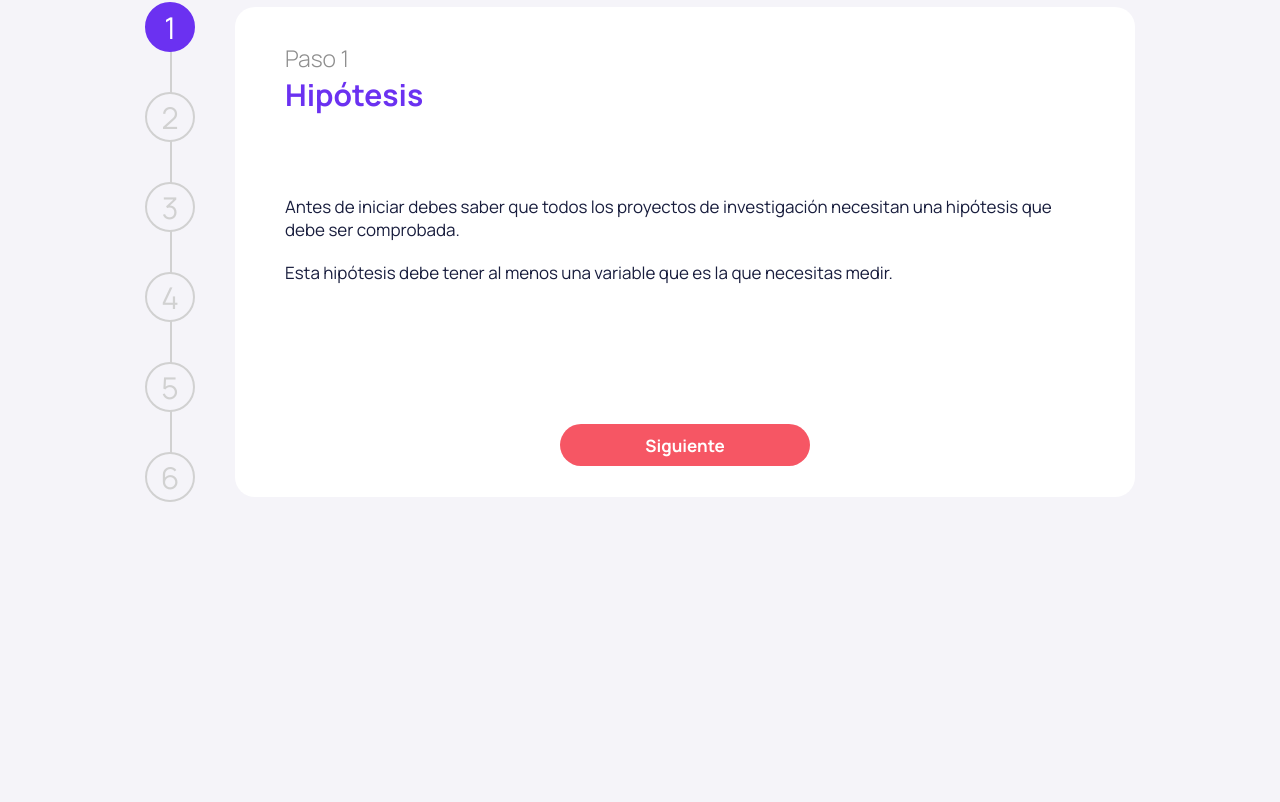
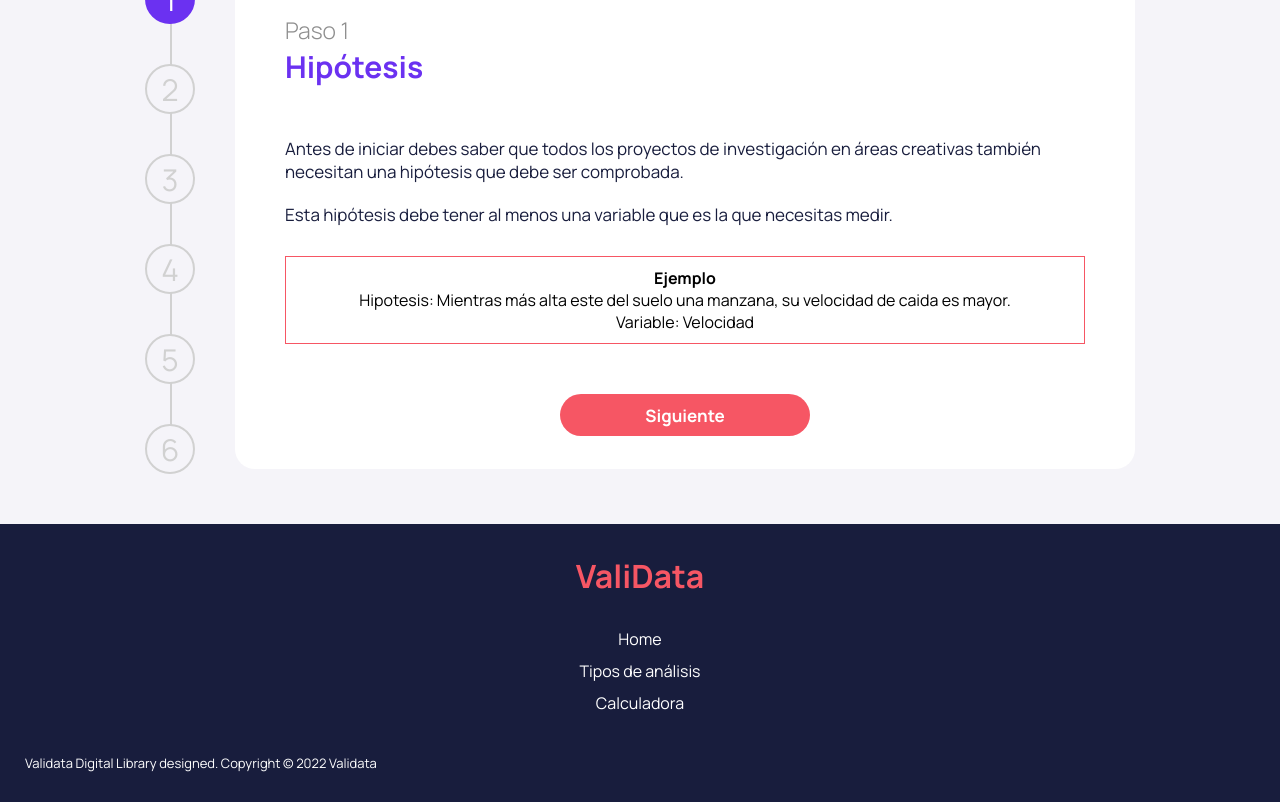
Before and after one commit to nataliaortizvi/pdg, a Vue app: page / in a window 1280 px wide. Shown: the part 840-1642 px from the top of the page. Before the commit the page ends 1392 px from the top, so only its background shows below. Built offline with nearby package versions, Linux system fonts and the light colour scheme.

Commit message:
helper 2.0

```diff
--- a/src/App.vue
+++ b/src/App.vue
@@ -52,12 +52,8 @@ export default {
     <h1 class="logo">ValiData</h1>
     <nav>
       <RouterLink to="/" id="linkss" class="link">Home</RouterLink>
-      <RouterLink to="/analisis" id="linkss" class="link"
-        >Tipos de análisis</RouterLink
-      >
-      <RouterLink to="/calculadora" id="linkss" class="link"
-        >Calculadora</RouterLink
-      >
+      <RouterLink to="/analisis" id="linkss" class="link">Tipos de análisis</RouterLink>
+      <RouterLink to="/calculadora" id="linkss" class="link">Calculadora</RouterLink>
     </nav>
   </header>
 
@@ -67,7 +63,21 @@ export default {
   </Modal>
 
   <!------------------------BODY------------------------->
+  <!-----------------------FOOTER------------------------>
   <RouterView />
+  <footer>
+    <div class="footer">
+      <h1 class="logo logoFooter">ValiData</h1>
+      <div class="footer__links">
+        <RouterLink to="/" id="linkss" class="linkWhite">Home</RouterLink>
+        <RouterLink to="/analisis" id="linkss" class="linkWhite">Tipos de análisis</RouterLink>
+        <RouterLink to="/calculadora" id="linkss" class="linkWhite">Calculadora</RouterLink>
+      </div>
+      <div class="footer__CR">
+        <p class="copyright">Validata Digital Library designed. Copyright © 2022 Validata</p>
+      </div>
+    </div>
+  </footer>
 </template>
 
 
@@ -96,4 +106,39 @@ export default {
   width: 800px;
 }
 
+.footer {
+  background-color: $MainColorBlue;
+  display: flex;
+  flex-direction: column;
+  align-items: center;
+
+  .logoFooter {
+    margin-top: 30px;
+  }
+  &__links {
+    display: flex;
+    flex-direction: column;
+    align-items: center;
+    margin: 30px 0px;
+
+    .linkWhite {
+      color: $White;
+      margin-bottom: 10px;
+    }
+  }
+
+  &__CR {
+    display: flex;
+    flex-direction: column;
+    align-items: flex-start;
+    width: 100vw;
+    margin-bottom: 30px;
+
+    .copyright {
+      color: $White;
+      margin-left: 25px;
+      font-size: 13px;
+    }
+  }
+}
 </style>
--- a/src/components/CardPaperSmall.vue
+++ b/src/components/CardPaperSmall.vue
@@ -1,12 +1,49 @@
 <script>
 //js
+import Modal from "../components/Modal.vue";
+import CardResume from "../components/CardResume.vue";
 
 export default {
+  components: {
+    Modal,
+    CardResume,
+  },
+
+  data() {
+    return {
+      showModalResume: false,
+      currentResume: {},
+      currentPosition,
+    };
+  },
+
   props: {
     name: String,
     papers: {
       type: Array,
-      default: () => ["title", "author", "about", "year"],
+      default: () => [
+        "title",
+        "author",
+        "about",
+        "year",
+        "definition",
+        "requirements",
+        "formula",
+        "definitionFormula",
+        "context",
+      ],
+    },
+  },
+
+  methods: {
+    //modal resume cards
+    openModalResume() {
+      this.showModalResume = true;
+      console.log(this.papers[0]);
+    },
+
+    closeModalResume() {
+      this.showModalResume = false;
     },
   },
 };
@@ -14,12 +51,27 @@ export default {
 
 
 <template>
-  <section class="cardContainer" v-for="paper in papers" :key="paper.title">
-    <h2 class="titleTxt">{{ paper.title }}</h2>
+  <section
+    class="cardContainer"
+    v-for="paper in papers"
+    :key="paper.title"
+    @click="openModalResume"
+    >
+    <h2 class="titleTxt">{{ paper.title}}</h2>
     <p class="authorTxt">{{ paper.author }}</p>
     <p class="aboutTxt">{{ paper.about }}</p>
     <p class="yearTxt">{{ paper.year }}</p>
   </section>
+
+  <Modal
+      class="modalResume"
+      :showButton="true"
+      v-if="this.showModalResume"
+      @close="closeModalResume"
+    >
+      <CardResume :title="paper.title" v-for="paper in papers"
+    :key="paper.title"> </CardResume>
+    </Modal>
 </template>
 
 
@@ -44,9 +96,8 @@ export default {
     transform: scale(1.03);
   }
 
-
   .titleTxt {
-     color: $SecondPink;
+    color: $SecondPink;
   }
 
   .authorTxt {
@@ -55,10 +106,17 @@ export default {
   .yearTxt {
     color: $Hint;
     position: absolute;
-    right: 30px
+    right: 30px;
   }
+}
 
-
-
+.modalResume {
+  display: flex;
+  position: fixed;
+  width: 100%;
+  height: 100%;
+  top: 0px;
+  left: 0px;
+  bottom: 0px;
 }
 </style>
--- /dev/null
+++ b/src/components/CardResume.vue
@@ -0,0 +1,30 @@
+
+<script>
+export default {
+
+    props: {
+        title: String,
+        definition: String,
+        requirements: String,
+        formula: String,
+        definitionFormula: String,
+        context: String,
+  },
+
+  methods: {
+    prueba() {
+      console.log(this.title)
+    },
+  },
+};
+</script>
+
+<template>
+    <h1>{{this.title}}</h1>
+    <h1>hola</h1>
+    <button @click="pruebaa">prueba</button>
+</template>
+
+<style>
+
+</style>
--- a/src/components/Help.vue
+++ b/src/components/Help.vue
@@ -9,9 +9,12 @@ export default {
           paso: "Paso 1",
           nombre: "Hipótesis",
           descripOne:
-            "Antes de iniciar debes saber que todos los proyectos de investigación necesitan una hipótesis que debe ser comprobada.",
+            "Antes de iniciar debes saber que todos los proyectos de investigación en áreas creativas también necesitan una hipótesis que debe ser comprobada.",
           descripTwo:
             "Esta hipótesis debe tener al menos una variable que es la que necesitas medir.",
+          descripThree: 'Ejemplo',
+          descripFour: 'Hipotesis: Mientras más alta este del suelo una manzana, su velocidad de caida es mayor.',
+          descripFive: 'Variable: Velocidad',
         },
         {
           num: 2,
@@ -23,8 +26,8 @@ export default {
             "La hipotesis alternativa es el enunciado de lo que quieres afirmar o demostrar con la validación.",
           descripThree:
             "La hipótesis nula es lo contrario a la hipótesis alternartiva",
-          descripFour: "Las manzana caen del árbol  debido a la gravedad.",
-          descripFive: "Las manzanas NO caen del arból debido a la gravedad",
+          descripFour: "Las manzana caen del árbol más rápido si estan más altas.",
+          descripFive: "Las manzanas NO caen del árbol más rápido su estan más altas",
           descripSix: "Ejemplo",
         },
         {
@@ -35,9 +38,9 @@ export default {
             "Cuando tengas esto definido, podrás buscar en la barra de busqueda de Validata la variable que necesitas medir",
           descripTwo: "Así conocerás diferentes formas de medir esa variable",
           descripThree: "Ejemplo",
-          descripFour: "La confianza se puede medir por la confiabilidad:",
+          descripFour: "La velocidad es el cambio de posición dividido el tiempo",
           descripFive:
-            "Confiabilidad = capacidades + benevolencia + integridad",
+            "Velocidad: cambio de posición / tiempo",
         },
         {
           num: 4,
@@ -47,7 +50,7 @@ export default {
             "Validata te mostrará cuál será el mejor tipo de análisis para validar la hipótesis y así puedas desarrollar el expriemento y obtener los datos a analizar.",
           descripTwo: "Ejemplo",
           descripThree:
-            "Para analizar 2 grupos con igual cantidad de elementos usa:",
+            "Puedes hacer un Paired T-test con dos grupos de igual cantidad de manzanas, uno que esta más alto que el otro y recolectar los datos con cada uno",
           descripFour: "Paired T-test",
         },
         {
@@ -134,6 +137,11 @@ export default {
           <div class="cardInfo__descrip">
             <p class="descripOne">{{ step.descripOne }}</p>
             <p class="descripTwo">{{ step.descripTwo }}</p>
+            <div class="cardInfo__ejemploOne">
+              <strong><p class="descripThree">{{ step.descripThree}}</p></strong>
+              <p>{{ step.descripFour}}</p>
+              <p> {{step.descripFive}} </p>
+            </div>
           </div>
           <div class="buttons buttons--buttonOne">
             <button class="btn btn--small" @click="back" v-if="!isFirstStep">
@@ -210,7 +218,7 @@ export default {
               <input
                 class="input input--desabled"
                 id="search"
-                placeholder="Confianza"
+                placeholder="Velocidad"
               />
               <button class="btn btn--disabled">Buscar</button>
             </div>
@@ -247,10 +255,10 @@ export default {
             <p class="ejemploText">
               <strong>{{ step.descripTwo }}</strong>
             </p>
-            <p>{{ step.descripThree }}</p>
             <p>
               <strong>{{ step.descripFour }}</strong>
             </p>
+            <p>{{ step.descripThree }}</p>
           </div>
           <div class="buttons buttons--buttonFour">
             <button class="btn btn--small" @click="back" v-if="!isFirstStep">
@@ -421,16 +429,26 @@ export default {
         font-weight: 700;
       }
 
+
       .descripOne {
         color: $MainColorBlue;
         font-size: $BodyTextSize;
-        margin-top: 80px;
+        margin-top: 50px;
       }
 
       .descripTwo {
         color: $MainColorBlue;
         font-size: $BodyTextSize;
         margin-top: 20px;
+      }
+
+      .cardInfo__ejemploOne {
+        display: flex;
+        flex-direction: column;
+        align-items: center;
+        border: 1px solid $SecondPink;
+        padding: 10px;
+        margin-top: 30px;
       }
     }
 
@@ -646,7 +664,7 @@ export default {
       gap: 20px;
 
       &--buttonOne {
-        margin-top: 140px;
+        margin-top: 50px;
       }
 
       &--buttonTwo {
@@ -658,7 +676,7 @@ export default {
       }
 
       &--buttonFour {
-        margin-top: 74px;
+        margin-top: 52px;
       }
 
       &--buttonFive {
--- a/src/views/HomeView.vue
+++ b/src/views/HomeView.vue
@@ -119,7 +119,7 @@ export default {
   &__titleTwo {
     font-family: $MainTypo;
     font-weight: 700;
-    font-size: 51px;
+    font-size: $TitleSize;
     color: $SecondPink;
   }
 }
--- a/src/views/PapersView.vue
+++ b/src/views/PapersView.vue
@@ -15,19 +15,17 @@ export default {
 
   data() {
     return {
-      showModal: false,
+      showModalNotFound: false,
       currentVariable: {},
       resultsNumber: "...",
     };
   },
 
   methods: {
-    openModal() {
-      this.showModal = true;
-    },
 
-    closeModal() {
-      this.showModal = false;
+    //modal not found
+    closeModalNotFound() {
+      this.showModalNotFound = false;
     },
 
   },
@@ -46,7 +44,7 @@ export default {
 
     if (this.currentVariable.name === undefined) {
       console.log("returnnnnn");
-      this.showModal = true;
+      this.showModalNotFound = true;
     }else{
       this.resultsNumber = this.currentVariable.papers.length;
     }
@@ -55,7 +53,7 @@ export default {
 </script>
 
 <template>
-  <Modal :showButton="false" v-if="showModal" @close="closeModal" class="modal">
+  <Modal :showButton="false" v-if="showModalNotFound" @close="closeModalNotFound" class="modal">
     <div class="modalInfo">
       <h2>Ups! La variable que ingresaste no se encuentra.</h2>
       <p>
@@ -93,7 +91,7 @@ export default {
     </p>
 
     <h2 class="titlesStyle --blue titleFind">
-      Encontramos {{this.resultsNumber}} formas para medir la Confianza
+      Encontramos {{this.resultsNumber}} formas para medir {{this.currentVariable.name}}
     </h2>
 
     <CardPaperSmall class="cardItem"
```
Also changed, not shown: src/stores/variables.js (+16 -0 lines).
